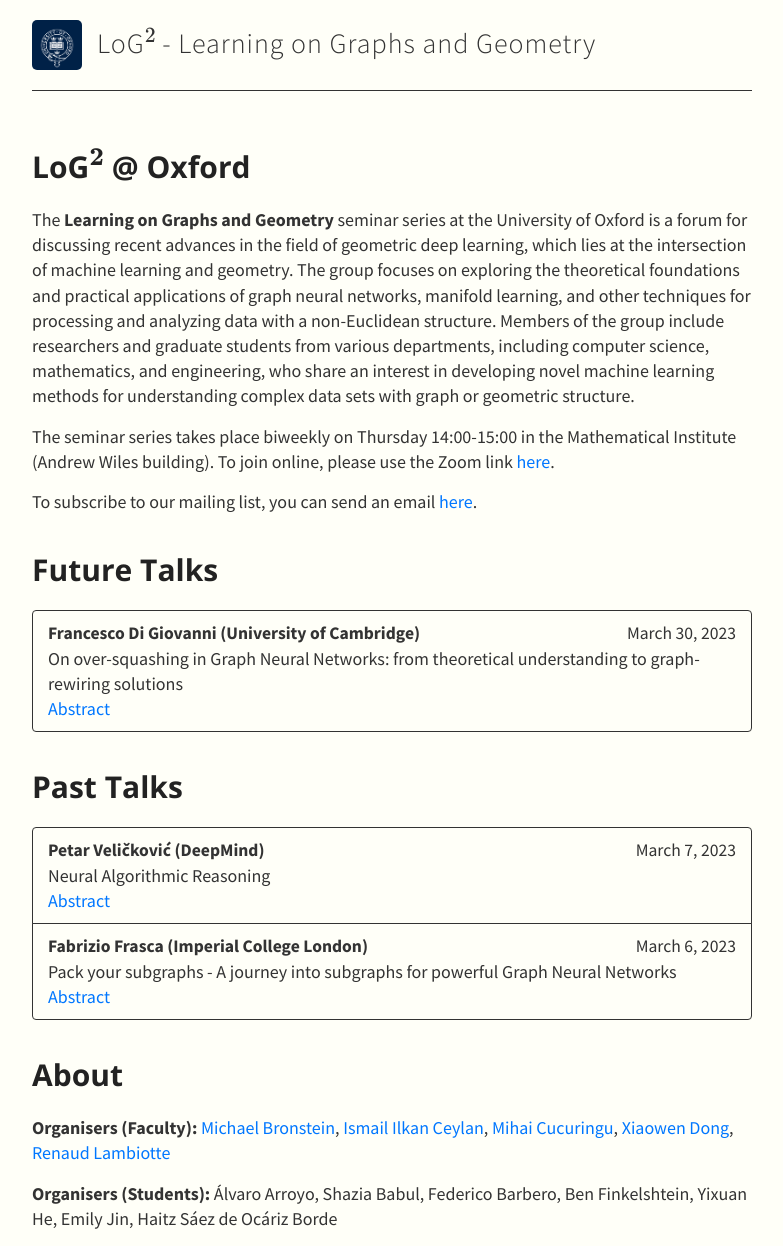
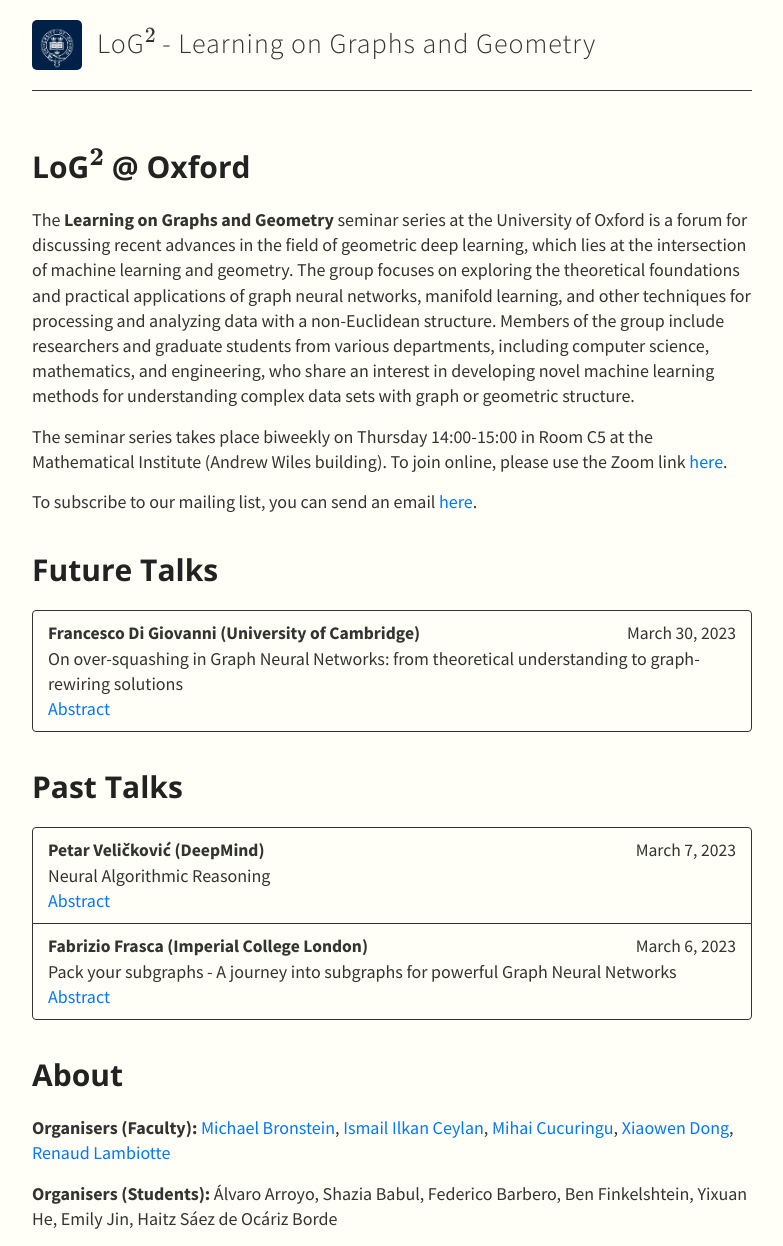
Before and after one commit to log-2/log-2.github.io, a Jekyll site: the page built from index.md, in a window 1280 px wide. Shown: the whole page, without its empty margins (248-1031 px from the left). Built offline with Jekyll 4.4.1, drawn with Linux system fonts in a browser that asks for light colours; nearby versions of some CDN libraries; formulas are drawn with MathJax 3; our own code applies the rules of GitHub Pages for plain Markdown files.

Commit message:
Update index.md

```diff
--- a/index.md
+++ b/index.md
@@ -6,7 +6,7 @@ meta-description: "LoG$^\text{2}$: Learning on Graphs and Geometry @ Oxford"
 # LoG$^\textbf{2}$ @ Oxford
 The **Learning on Graphs and Geometry** seminar series at the University of Oxford is a forum for discussing recent advances in the field of geometric deep learning, which lies at the intersection of machine learning and geometry. The group focuses on exploring the theoretical foundations and practical applications of graph neural networks, manifold learning, and other techniques for processing and analyzing data with a non-Euclidean structure. Members of the group include researchers and graduate students from various departments, including computer science, mathematics, and engineering, who share an interest in developing novel machine learning methods for understanding complex data sets with graph or geometric structure.
 
-The seminar series takes place biweekly on Thursday 14:00-15:00 in the Mathematical Institute (Andrew Wiles building). To join online, please use the Zoom link <a href="https://us06web.zoom.us/j/86881074813?pwd=UEpYU1UyTTF3a3kwL3F5VkFjdkZ6QT09">here</a>.
+The seminar series takes place biweekly on Thursday 14:00-15:00 in Room C5 at the Mathematical Institute (Andrew Wiles building). To join online, please use the Zoom link <a href="https://us06web.zoom.us/j/86881074813?pwd=UEpYU1UyTTF3a3kwL3F5VkFjdkZ6QT09">here</a>.
 
 To subscribe to our mailing list, you can send an email <a href="mailto: log2-subscribe@maillist.ox.ac.uk">here</a>.
 
```
